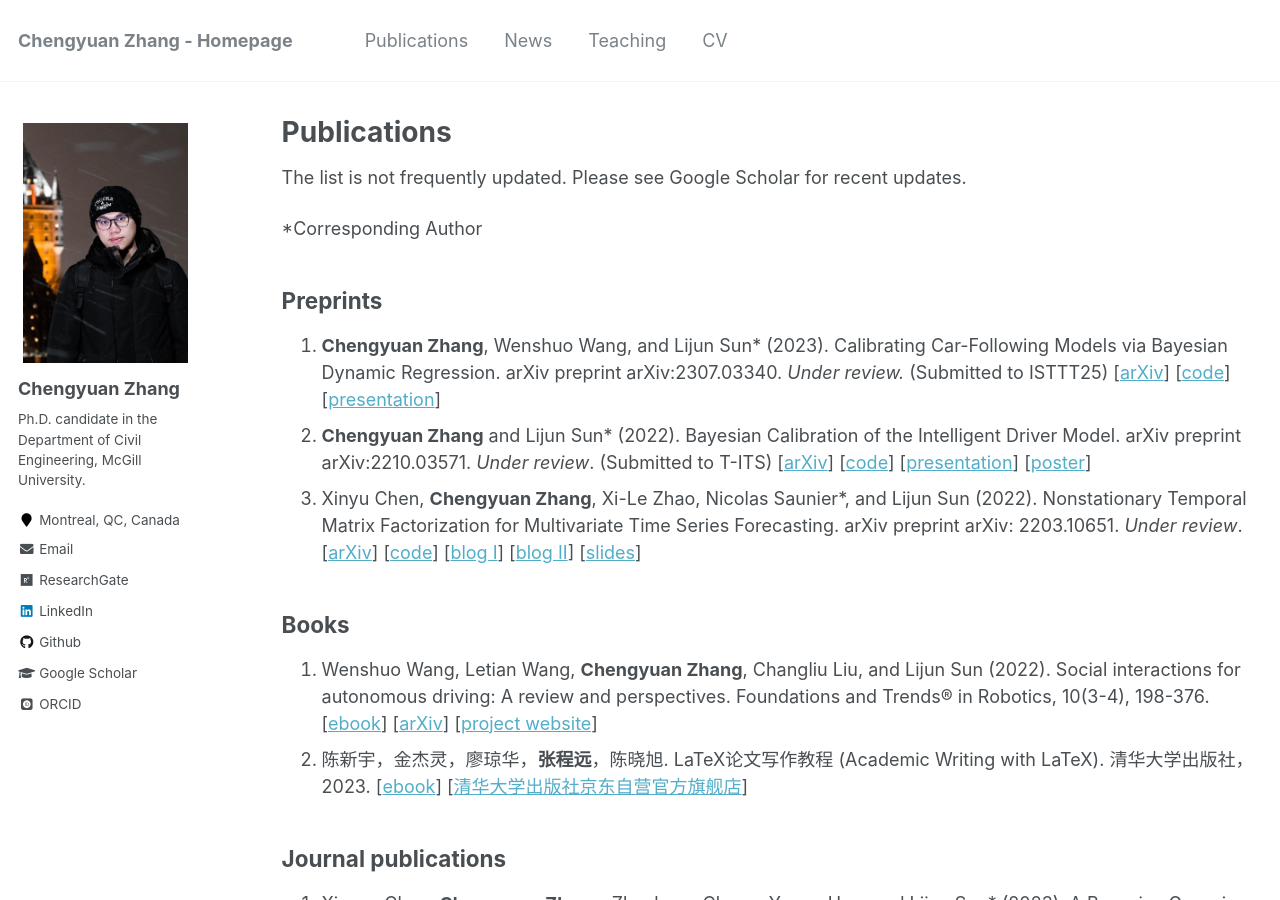
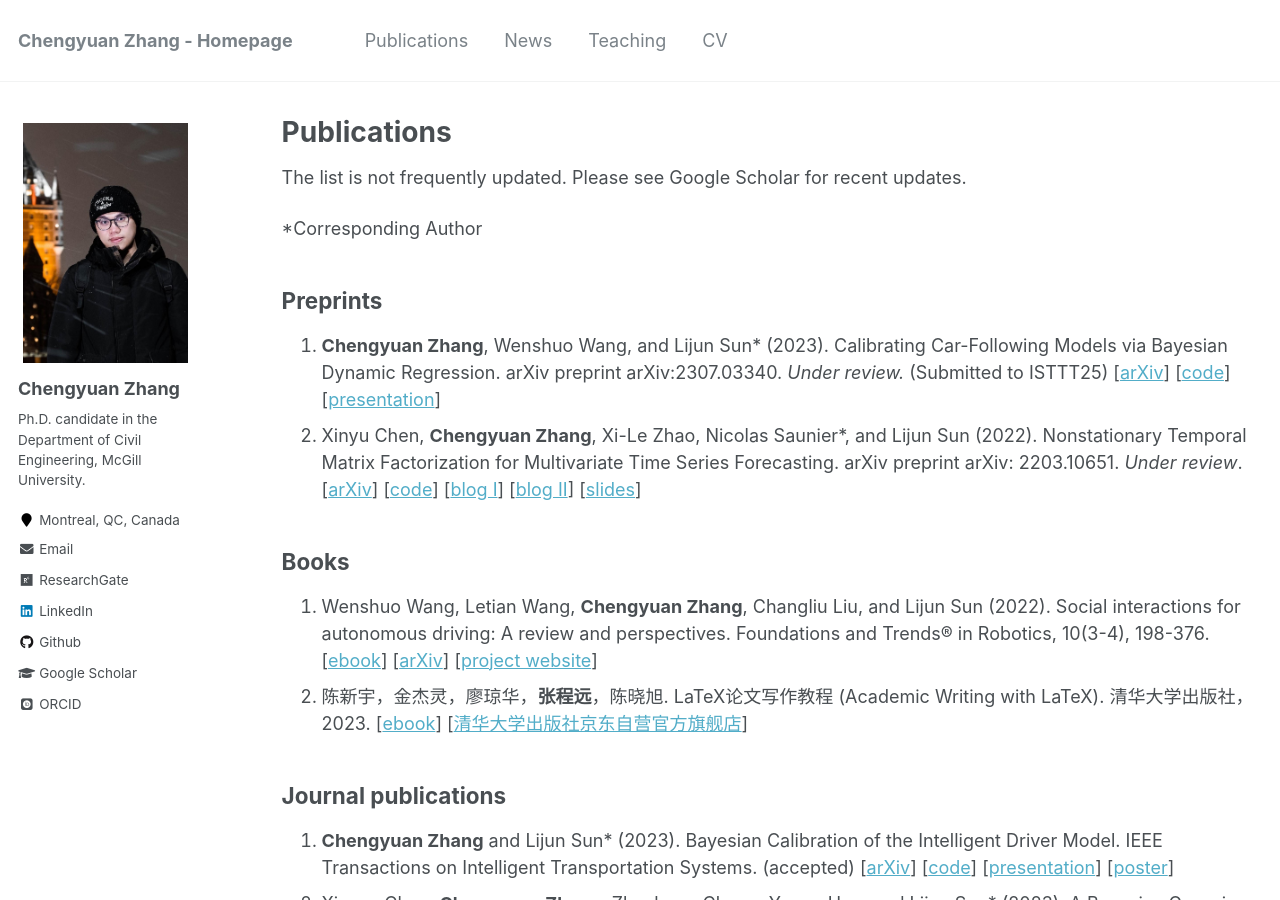
Before and after one commit to Chengyuan-Zhang/chengyuan-zhang.github.io, a Jekyll site: the page built from _pages/publications.md, in a window 1280 px wide and 900 px high. Built offline with Jekyll 4.4.1, drawn with Linux system fonts in a browser that asks for light colours; some web fonts are replaced; comment, search, counter and statistics services are not loaded.

Commit message:
update_publications

```diff
--- a/_pages/publications.md
+++ b/_pages/publications.md
@@ -17,10 +17,7 @@ The list is not frequently updated. Please see Google Scholar for recent updates
 1. **Chengyuan Zhang**, Wenshuo Wang, and Lijun Sun* (2023). Calibrating Car-Following Models via Bayesian Dynamic
    Regression. arXiv preprint arXiv:2307.03340. _Under review._ (Submitted to
    ISTTT25) [[arXiv](https://arXiv.org/pdf/2307.03340.pdf)] [[code](https://github.com/Chengyuan-Zhang/IDM_Bayesian_Calibration)] [[presentation](https://youtu.be/GIqcL6I7MsU)]
-2. **Chengyuan Zhang** and Lijun Sun* (2022). Bayesian Calibration of the Intelligent Driver Model. arXiv preprint
-   arXiv:2210.03571. _Under review_. (Submitted to
-   T-ITS) [[arXiv](https://arXiv.org/abs/2210.03571)] [[code](https://github.com/Chengyuan-Zhang/IDM_Bayesian_Calibration)] [[presentation](https://youtu.be/GIqcL6I7MsU)] [[poster](../files/TRB_poster_MA_IDM_Chengyuan_2022.pdf)]
-3. Xinyu Chen, **Chengyuan Zhang**, Xi-Le Zhao, Nicolas Saunier*, and Lijun Sun (2022). Nonstationary Temporal Matrix
+2. Xinyu Chen, **Chengyuan Zhang**, Xi-Le Zhao, Nicolas Saunier*, and Lijun Sun (2022). Nonstationary Temporal Matrix
    Factorization for Multivariate Time Series Forecasting. arXiv preprint arXiv:
    2203.10651. _Under
    review_. [[arXiv](https://arXiv.org/abs/2203.10651)] [[code](https://github.com/xinychen/tracebase)] [[blog I](https://medium.com/p/b1c59faf05ea)] [[blog II](https://medium.com/p/4705df163fcf)] [[slides](https://xinychen.github.io/slides/notmf.pdf)]
@@ -39,7 +36,9 @@ The list is not frequently updated. Please see Google Scholar for recent updates
 
 ## Journal publications
 
-1. Xiaoxu Chen, **Chengyuan Zhang**, Zhanhong Cheng, Yuang Hou, and Lijun Sun* (2023). A Bayesian Gaussian Mixture Model
+1. **Chengyuan Zhang** and Lijun Sun* (2023). Bayesian Calibration of the Intelligent Driver Model. IEEE Transactions on Intelligent Transportation
+   Systems. (accepted) [[arXiv](https://arXiv.org/abs/2210.03571)] [[code](https://github.com/Chengyuan-Zhang/IDM_Bayesian_Calibration)] [[presentation](https://youtu.be/GIqcL6I7MsU)] [[poster](../files/TRB_poster_MA_IDM_Chengyuan_2022.pdf)]
+2. Xiaoxu Chen, **Chengyuan Zhang**, Zhanhong Cheng, Yuang Hou, and Lijun Sun* (2023). A Bayesian Gaussian Mixture Model
    for Probabilistic Modeling of Car-Following Behaviors. IEEE Transactions on Intelligent Transportation
    Systems. [[IEEE TITS](https://ieeexplore.ieee.org/document/10337758/)]
 2. Xinyu Chen (=), **Chengyuan Zhang** (=equal contribution), Xiaoxu Chen, Nicolas Saunier, and Lijun Sun* (2023).
```
Also changed, not shown: _pages/about.md (+4 -5 lines), _pages/news.md (+6 -2 lines).
